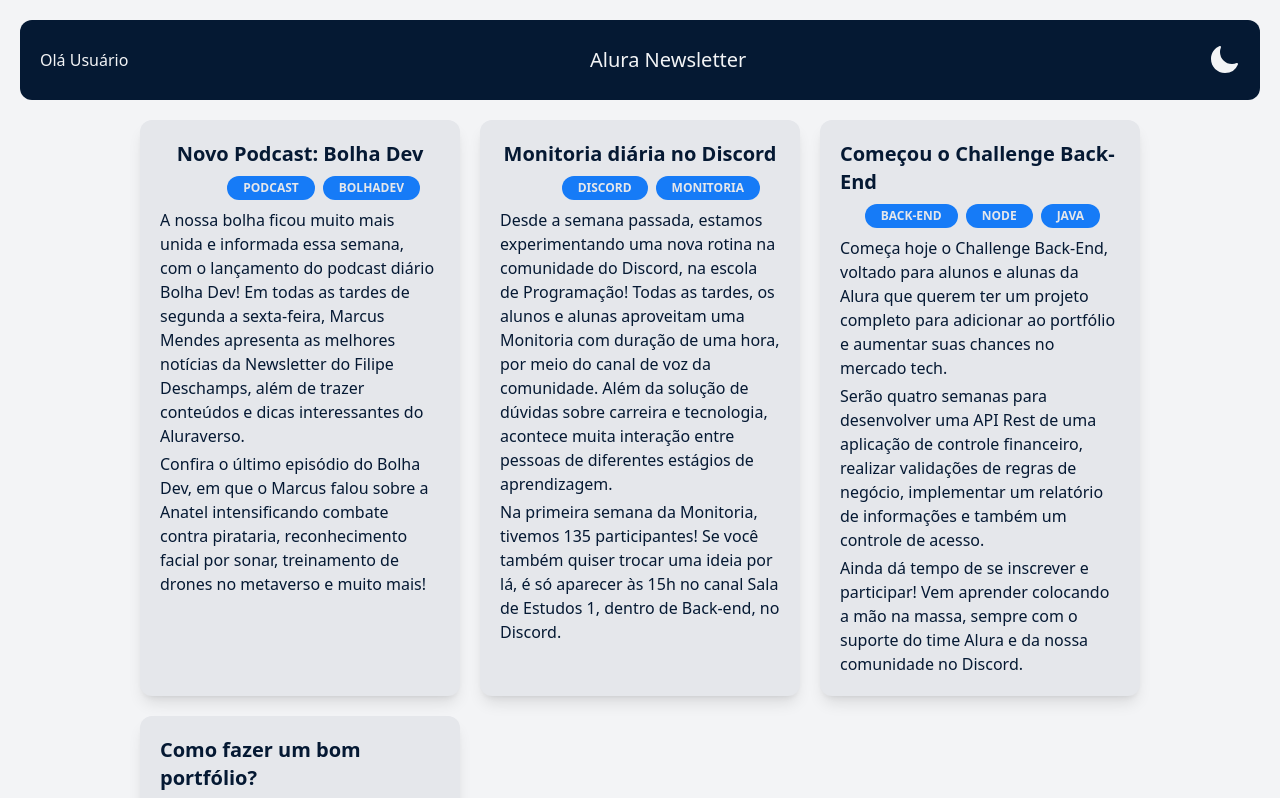
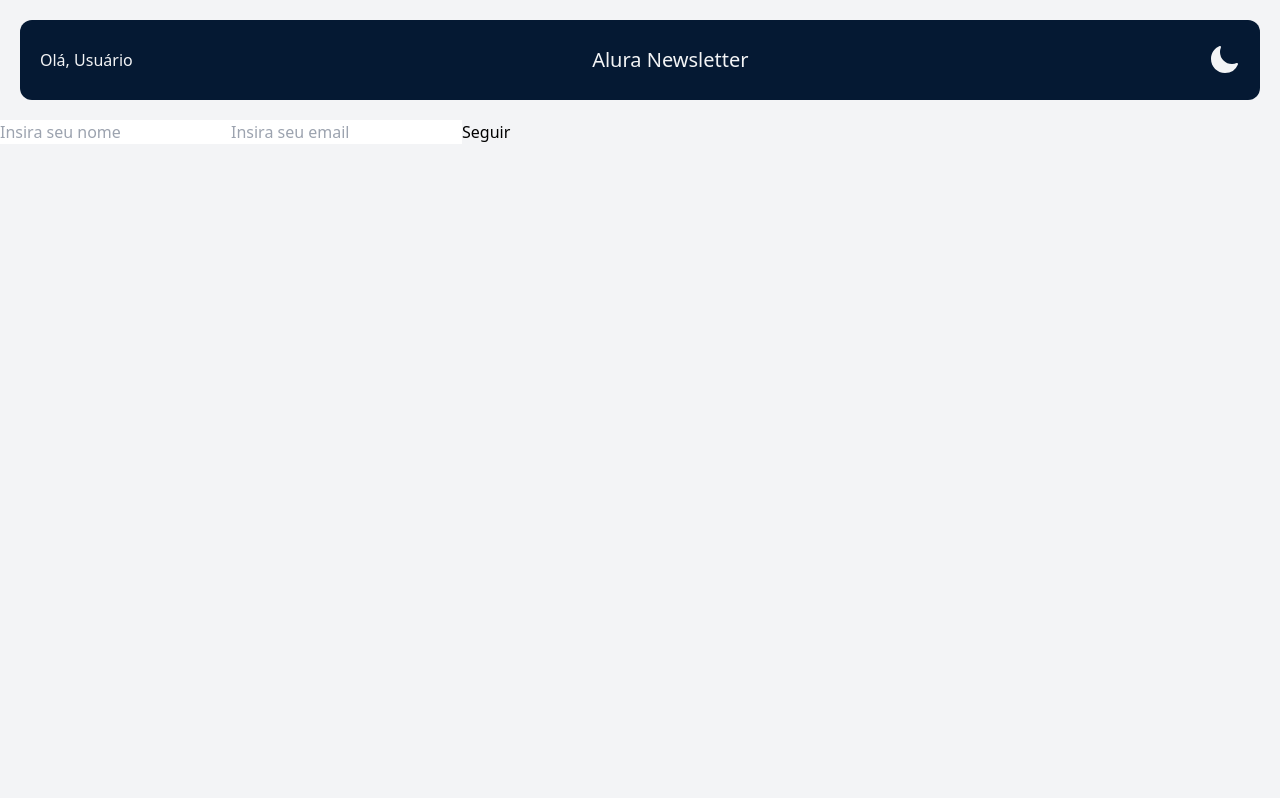
Before and after one commit to Cleber-Severo/Alura-Newsletter, a React (Vite) app: page / in a window 1280 px wide. Shown: the top 798 px of the page. Built offline with nearby package versions, Linux system fonts and the light colour scheme.

Commit message:
Creating a enter page form and validating the data trough its steps

```diff
--- a/src/App.jsx
+++ b/src/App.jsx
@@ -1,12 +1,17 @@
-import React from 'react'
+import React, { useState } from 'react'
 import ArticleList from './components/ArticleList/ArticleList'
+import Form from './components/Form/Form';
 import Header from './components/Header/Header'
 
 const App = () => {
+  const [user, setUser] = useState();
+  const hasUser = Boolean(user)
+
   return (
     <div>
-      <Header/>
-      <ArticleList />
+      <Header user={user} />
+      { hasUser && <ArticleList />}
+      { hasUser || <Form onSubmit={setUser} />}
     </div>
   )
 }
--- /dev/null
+++ b/src/components/Form/Form.jsx
@@ -0,0 +1,21 @@
+import React from 'react'
+
+const Form = ({ onSubmit}) => {
+
+    const safeSubmit = event => {
+        event.preventDefault();
+        event.stopPropagation();
+        const name = event.target[0].value;
+        const email = event.target[1].value;
+        onSubmit({name, email})
+    }
+    return (
+    <form onSubmit={safeSubmit}>
+        <input type="text" placeholder='Insira seu nome'/>
+        <input type="email" placeholder='Insira seu email'/>
+        <button type='submit'>Seguir</button>
+    </form>
+  )
+}
+
+export default Form
--- a/src/components/Header/Header.jsx
+++ b/src/components/Header/Header.jsx
@@ -1,10 +1,10 @@
 import React from 'react'
 import ToggleTheme from '../ToggleTheme/ToggleTheme'
 
-const Header = () => {
+const Header = ({user}) => {
   return (
     <div className='flex h-20 bg-alura-200 dark:bg-dark-200 justify-between items-center px-5 sm:rounded-xl sm:m-5'>
-        <span className='text-gray-100'>Olá Usuário</span>
+        <span className='text-gray-100'>Olá, { user?.name || 'Usuário'}</span>
         <h1 className='text-gray-100 text-xl'>Alura Newsletter</h1>
         <ToggleTheme className='h-8 text-gray-100 hidden sm:block cursor-pointer'/>
     </div>
```
